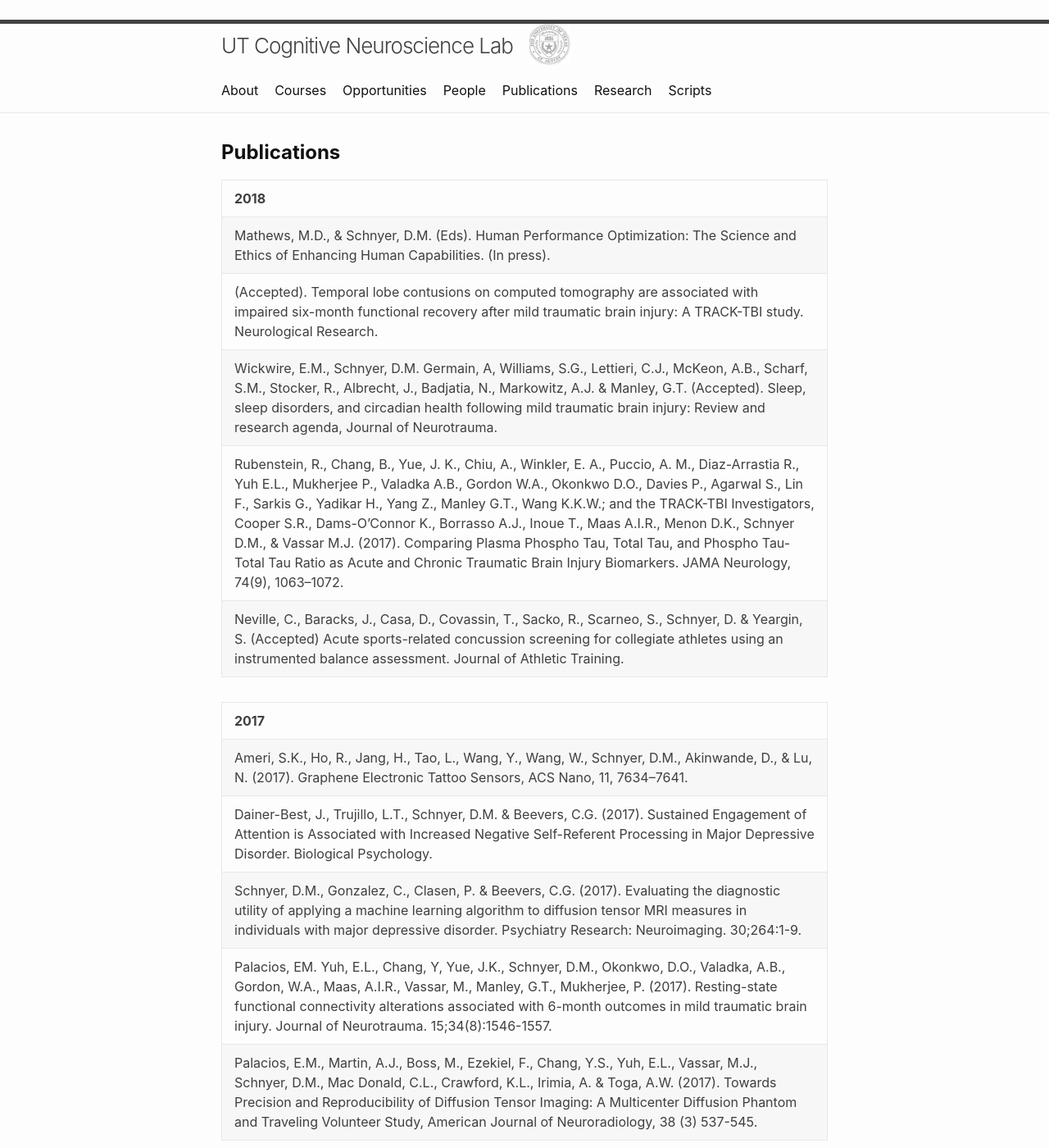
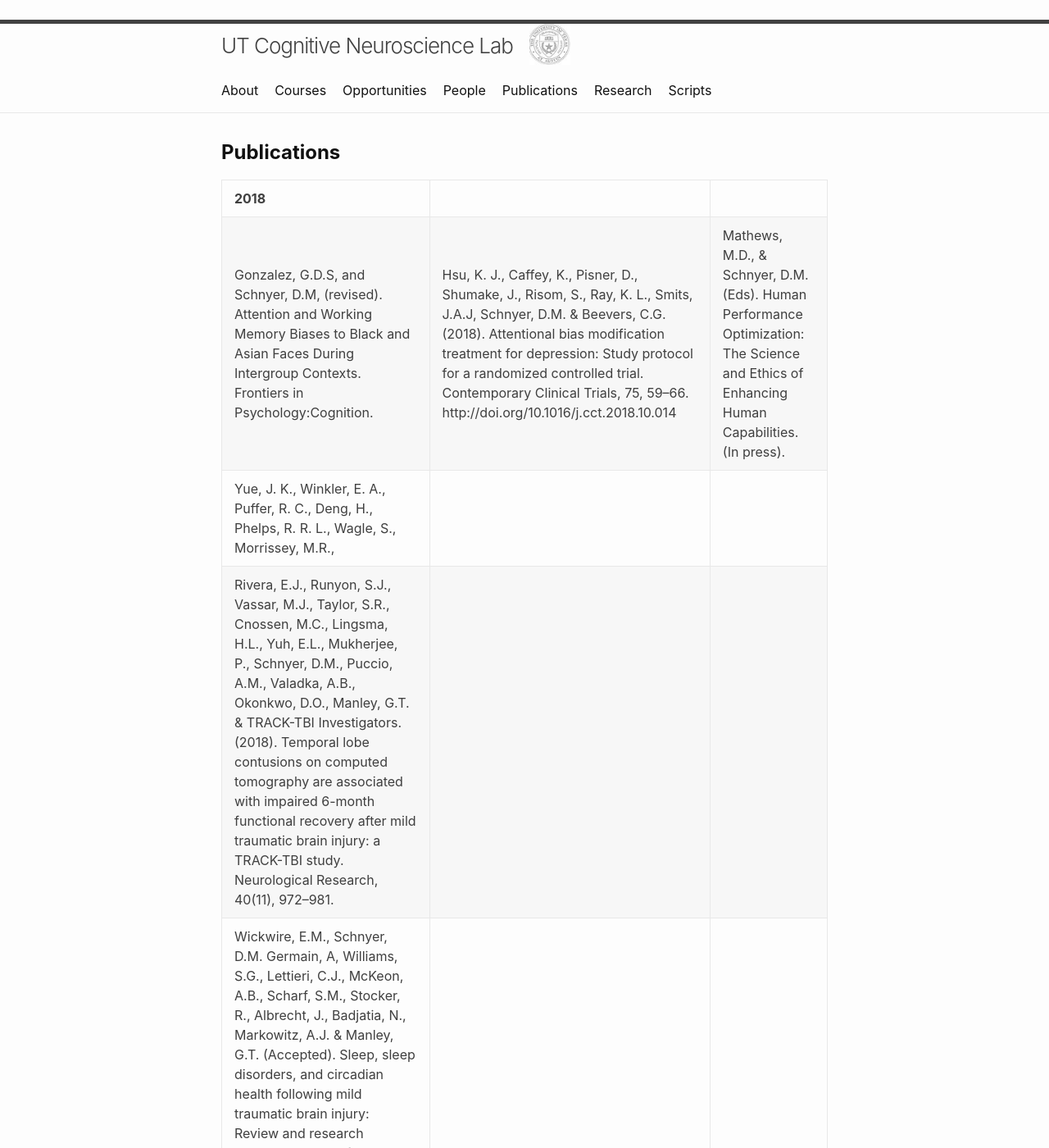
Before and after one commit to UTCogNeuroLab/UTCogNeuroLab.github.io, a Jekyll site: the page built from publications.md, in a window 1280 px wide and 1400 px high. Shown: the whole window at 82% size. Built offline with Jekyll 4.4.1, drawn with Linux system fonts in a browser that asks for light colours; nearby versions of some CDN libraries.

Commit message:
Update publications.md

```diff
--- a/publications.md
+++ b/publications.md
@@ -6,8 +6,9 @@ permalink: /publications/
 # __Publications__
 
 |**2018**|
-|Mathews, M.D., & Schnyer, D.M. (Eds). Human Performance Optimization: The Science and Ethics of Enhancing Human Capabilities. (In press).|
-|(Accepted). Temporal lobe contusions on computed tomography are associated with impaired six-month functional recovery after mild traumatic brain injury: A TRACK-TBI study. Neurological Research.|
+|Gonzalez, G.D.S, and Schnyer, D.M, (revised). Attention and Working Memory Biases to Black and Asian Faces During Intergroup Contexts. Frontiers in Psychology:Cognition. |Hsu, K. J., Caffey, K., Pisner, D., Shumake, J., Risom, S., Ray, K. L., Smits, J.A.J, Schnyer, D.M. & Beevers, C.G. (2018). Attentional bias modification treatment for depression: Study protocol for a randomized controlled trial. Contemporary Clinical Trials, 75, 59–66. http://doi.org/10.1016/j.cct.2018.10.014|Mathews, M.D., & Schnyer, D.M. (Eds). Human Performance Optimization: The Science and Ethics of Enhancing Human Capabilities. (In press).|
+|Yue, J. K., Winkler, E. A., Puffer, R. C., Deng, H., Phelps, R. R. L., Wagle, S., Morrissey, M.R.,
+Rivera, E.J., Runyon, S.J., Vassar, M.J., Taylor, S.R., Cnossen, M.C., Lingsma, H.L., Yuh, E.L., Mukherjee, P., Schnyer, D.M., Puccio, A.M., Valadka, A.B., Okonkwo, D.O., Manley, G.T. & TRACK-TBI Investigators. (2018). Temporal lobe contusions on computed tomography are associated with impaired 6-month functional recovery after mild traumatic brain injury: a TRACK-TBI study. Neurological Research, 40(11), 972–981. |
 |Wickwire, E.M., Schnyer, D.M. Germain, A, Williams, S.G., Lettieri, C.J., McKeon, A.B., Scharf, S.M., Stocker, R., Albrecht, J., Badjatia, N., Markowitz, A.J. & Manley, G.T. (Accepted). Sleep, sleep disorders, and circadian health following mild traumatic brain injury: Review and research agenda, Journal of Neurotrauma.|
 |Rubenstein, R., Chang, B., Yue, J. K., Chiu, A., Winkler, E. A., Puccio, A. M., Diaz-Arrastia R., Yuh E.L., Mukherjee P., Valadka A.B., Gordon W.A., Okonkwo D.O., Davies P., Agarwal S., Lin F., Sarkis G., Yadikar H., Yang Z., Manley G.T., Wang K.K.W.; and the TRACK-TBI Investigators, Cooper S.R., Dams-O'Connor K., Borrasso A.J., Inoue T., Maas A.I.R., Menon D.K., Schnyer D.M., & Vassar M.J. (2017). Comparing Plasma Phospho Tau, Total Tau, and Phospho Tau-Total Tau Ratio as Acute and Chronic Traumatic Brain Injury Biomarkers. JAMA Neurology, 74(9), 1063–1072.|
 |Neville, C., Baracks, J., Casa, D., Covassin, T., Sacko, R., Scarneo, S., Schnyer, D. & Yeargin, S. (Accepted) Acute sports-related concussion screening for collegiate athletes using an instrumented balance assessment. Journal of Athletic Training.|
```
